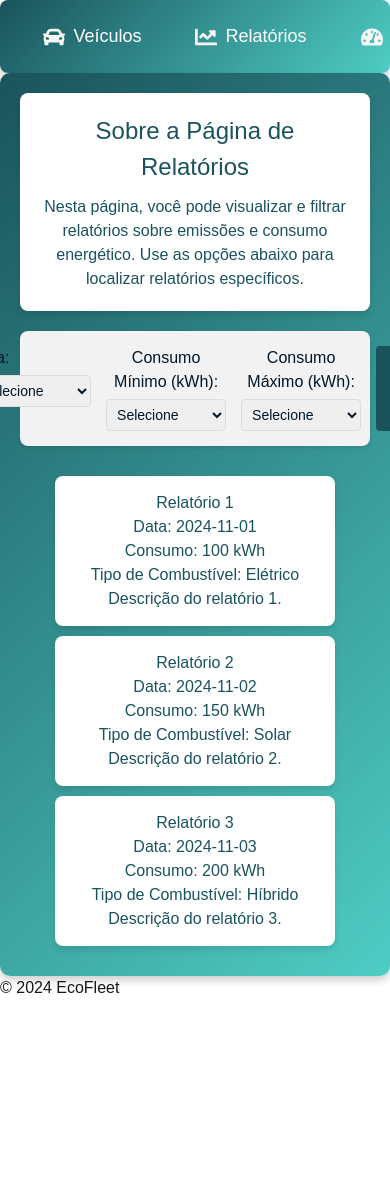
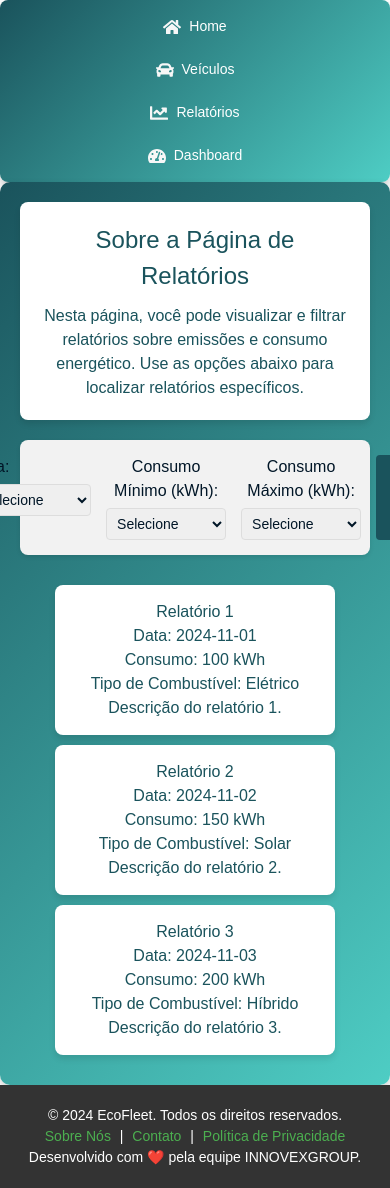
Before and after one commit to Cruz-011/EcoFleet, a Next.js app in the folder ecofleet/: page /reports in a window 390 px wide. Shown: the top 1188 px of the page. Before the commit the page ends 1000 px from the top, so only its background shows below. Built offline with nearby package versions, Linux system fonts and the light colour scheme.

Commit message:
arrumando o footer e o cabecalho (responsividade)

```diff
--- a/ecofleet/src/app/components/Header.module.css
+++ b/ecofleet/src/app/components/Header.module.css
@@ -35,3 +35,46 @@
   margin-right: 8px;
   color: #f7f7f7;
 }
+
+/* Responsividade */
+@media (max-width: 768px) {
+  .header {
+    flex-direction: column;
+    align-items: flex-start;
+    padding: 10px 15px;
+  }
+
+  .nav {
+    flex-direction: column;
+    align-items: flex-start;
+    gap: 15px;
+  }
+
+  .navLink {
+    font-size: 16px;
+    padding: 6px 10px;
+  }
+
+  .icon {
+    font-size: 20px;
+  }
+}
+
+@media (max-width: 480px) {
+  .header {
+    align-items: center;
+  }
+
+  .nav {
+    gap: 10px;
+    align-items: center;
+  }
+
+  .navLink {
+    font-size: 14px;
+  }
+
+  .icon {
+    font-size: 18px;
+  }
+}
--- a/ecofleet/src/app/components/footer.tsx
+++ b/ecofleet/src/app/components/footer.tsx
@@ -1,7 +1,23 @@
 export default function Footer() {
-    return (
-      <footer className="footer">
-        <p>&copy; 2024 EcoFleet</p>
-      </footer>
-    );
-  }
+  return (
+    <footer className="footer">
+      <div className="footer-content">
+        <p>&copy; 2024 EcoFleet. Todos os direitos reservados.</p>
+        <nav>
+          <a href="/sobre" className="footer-link">
+            Sobre Nós
+          </a>
+          {" | "}
+          <a href="/contato" className="footer-link">
+            Contato
+          </a>
+          {" | "}
+          <a href="/politica-de-privacidade" className="footer-link">
+            Política de Privacidade
+          </a>
+        </nav>
+        <p>Desenvolvido com ❤️ pela equipe INNOVEXGROUP.</p>
+      </div>
+    </footer>
+  );
+}
--- a/ecofleet/src/app/globals.css
+++ b/ecofleet/src/app/globals.css
@@ -1,6 +1,45 @@
 @tailwind base;
 @tailwind components;
 @tailwind utilities;
+
+/* Adicione no final do arquivo */
+.footer {
+  background-color: #333;
+  color: #fff;
+  padding: 20px 10px;
+  text-align: center;
+  position: relative;
+  width: 100%;
+  margin-top: auto;
+}
+
+.footer-content {
+  max-width: 1200px;
+  margin: 0 auto;
+  font-size: 14px;
+}
+
+.footer-link {
+  color: #4caf50;
+  text-decoration: none;
+  margin: 0 5px;
+}
+
+.footer-link:hover {
+  text-decoration: underline;
+}
+
+body {
+  display: flex;
+  flex-direction: column;
+  min-height: 100vh;
+  margin: 0;
+}
+
+main {
+  flex: 1;
+}
+
 
 :root {
   --background: #ffffff;
```
Lines whose indentation alone changed are shown as unchanged.
